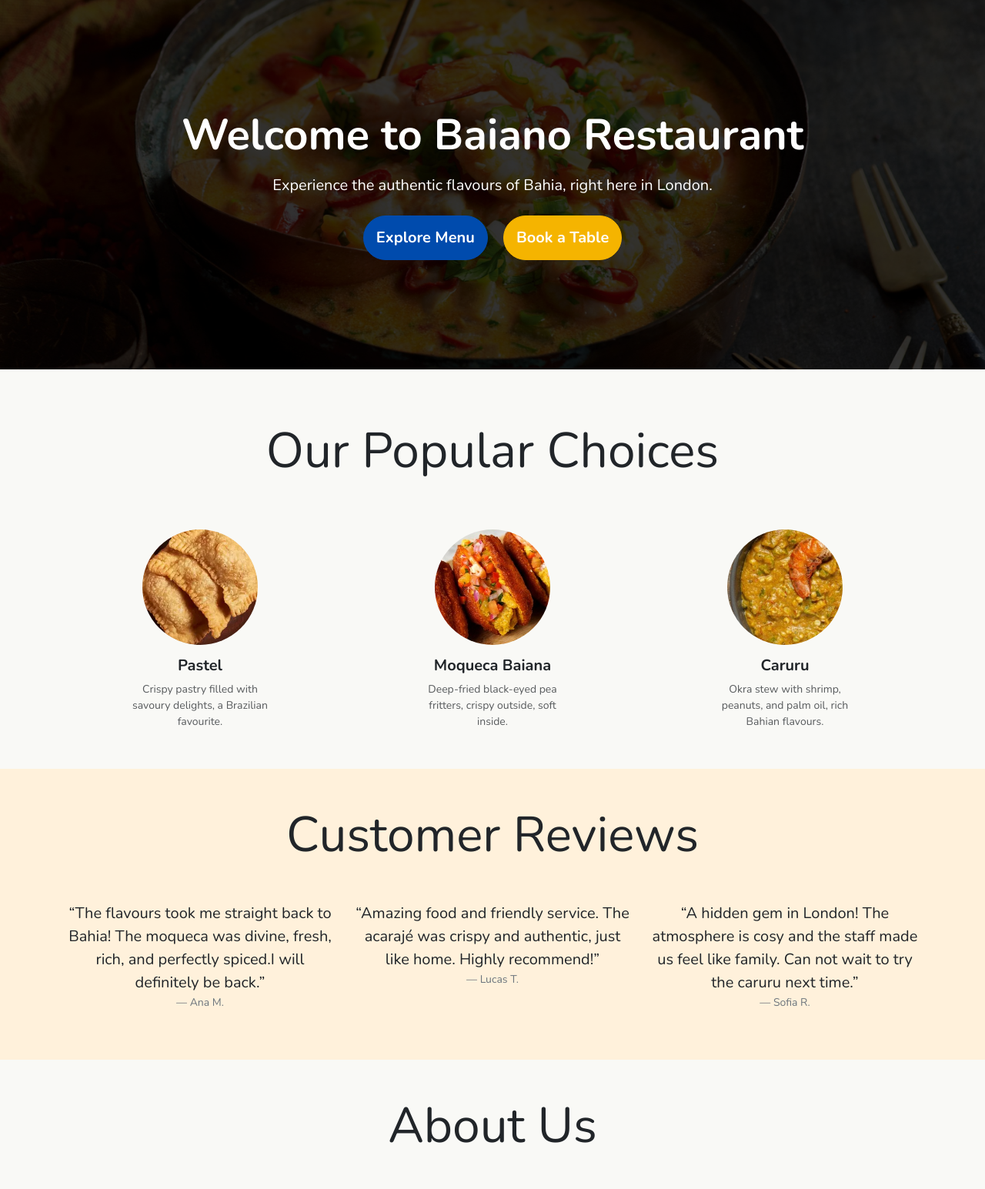
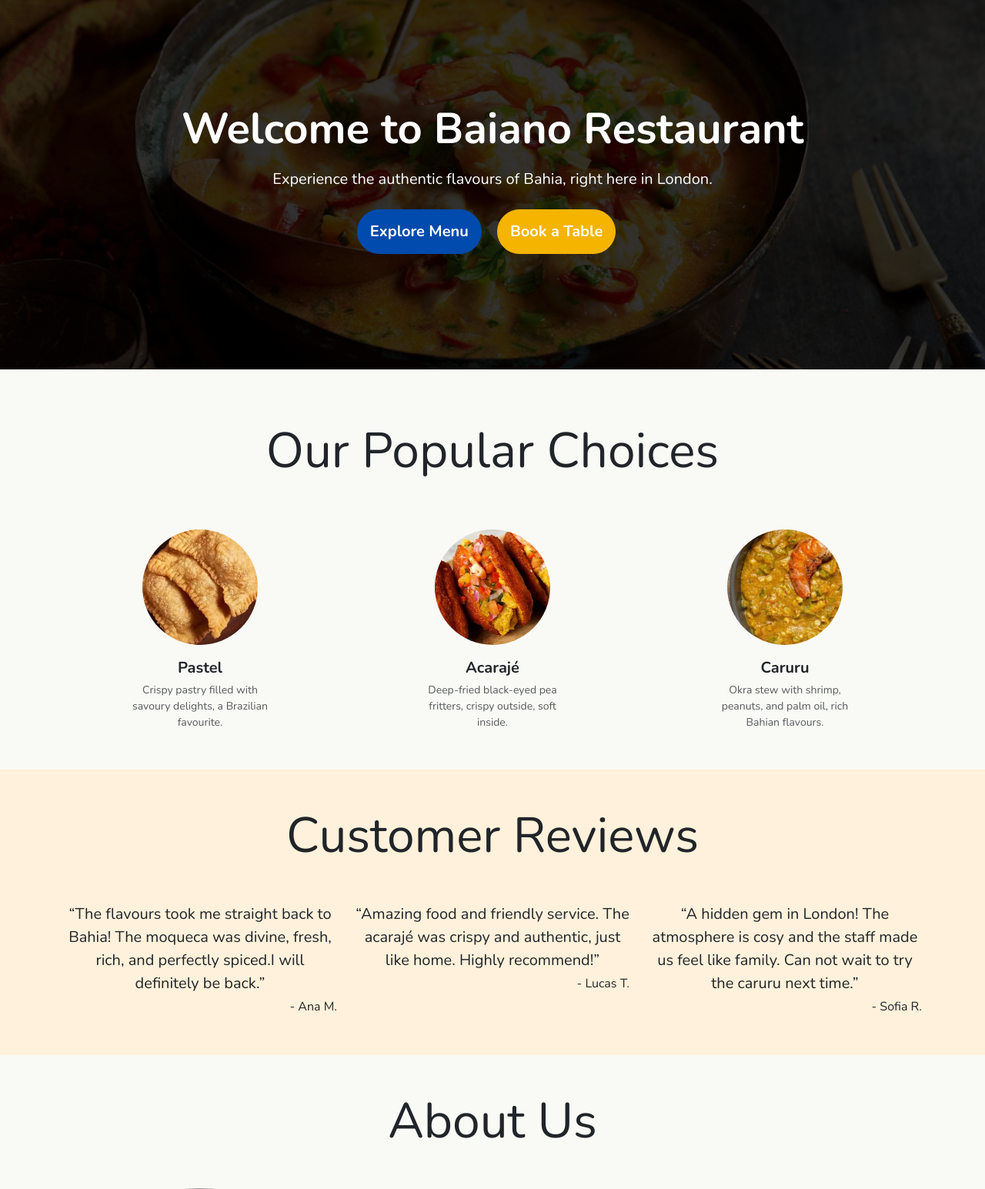
Before and after one commit to faelf/baiano, a Django app: page / in a window 1280 px wide. Shown: the part 74-1619 px from the top of the page at 77% size. Run offline with Django 4.2, Linux system fonts and the light colour scheme; some libraries are stand-ins or nearby versions; grey boxes are pictures that could not be loaded.

Commit message:
Improve Accessibility and SEO

```diff
--- a/restaurant/templates/restaurant/home.html
+++ b/restaurant/templates/restaurant/home.html
@@ -13,8 +13,8 @@
   <div class="container text-center">
     <h1 class="display-4 fw-bold mb-3">Welcome to Baiano Restaurant</h1>
     <p class="lead mb-4">Experience the authentic flavours of Bahia, right here in London.</p>
-    <a href="{% url 'menu' %}" class="btn btn-primary btn-lg p-3 me-3">Explore Menu</a>
-    <a href="{% url 'reservations' %}" class="btn btn-secondary p-3 btn-lg">Book a Table</a>
+    <a href="{% url 'menu' %}" class="btn btn-primary btn-lg p-3 me-3 mb-3">Explore Menu</a>
+    <a href="{% url 'reservations' %}" class="btn btn-secondary btn-lg p-3 me-3 mb-3">Book a Table</a>
   </div>
 </div>
 
@@ -28,19 +28,19 @@
   <div class="row text-center justify-content-around">
     <div class="col-12 col-md-4 feat-dishes">
       <img src="{% static 'images/pastel.png' %}" alt="Pastel">
-      <h5 class="fw-bold">Pastel</h5>
+      <p class="fs-5 fw-bold">Pastel</p>
       <p class="text-muted small">Crispy pastry filled with savoury delights, a Brazilian favourite.</p>
     </div>
 
     <div class="col-12 col-md-4 feat-dishes">
       <img src="{% static 'images/acaraje.jpg' %}" alt="Acaraje">
-      <h5 class="fw-bold">Moqueca Baiana</h5>
+      <p class="fs-5 fw-bold">Acarajé</p>
       <p class="text-muted small">Deep-fried black-eyed pea fritters, crispy outside, soft inside.</p>
     </div>
 
     <div class="col-12 col-md-4 feat-dishes">
       <img src="{% static 'images/caruru.jpg' %}" alt="Caruru">
-      <h5 class="fw-bold">Caruru</h5>
+      <p class="fs-5 fw-bold">Caruru</p>
       <p class="text-muted small">Okra stew with shrimp, peanuts, and palm oil, rich Bahian flavours.</p>
     </div>
   </div>
@@ -52,36 +52,29 @@
       <p class="display-3">Customer Reviews</p>
     </div>
 
-    <div class="row text-center justify-content-around">
+    <div class="row justify-content-around">
       <div class="col-12 col-md-4">
-        <figure>
-          <blockquote class="blockquote">
-            <p>“The flavours took me straight back to Bahia! The moqueca was divine, fresh, rich, and perfectly spiced.I
-              will definitely be back.”</p>
-          </blockquote>
-          <figcaption class="blockquote-footer">Ana M.</figcaption>
-        </figure>
+        <p class="text-center fs-5">“The flavours took me straight back to Bahia! The moqueca was divine, fresh, rich,
+          and perfectly
+          spiced.I
+          will definitely be back.”</p>
+        <p class="text-end">- Ana M.</p>
       </div>
 
       <div class="col-12 col-md-4">
-        <figure>
-          <blockquote class="blockquote">
-            <p>“Amazing food and friendly service. The acarajé was crispy and authentic, just like home. Highly
-              recommend!”</p>
-          </blockquote>
-          <figcaption class="blockquote-footer">Lucas T.</figcaption>
-        </figure>
+        <p class="text-center fs-5">“Amazing food and friendly service. The acarajé was crispy and authentic, just like
+          home. Highly
+          recommend!”
+        </p>
+        <p class="text-end">- Lucas T.</p>
       </div>
 
       <div class="col-12 col-md-4">
-        <figure>
-          <blockquote class="blockquote">
-            <p>“A hidden gem in London! The atmosphere is cosy and the staff made us feel like family. Can not wait to
-              try
-              the caruru next time.”</p>
-          </blockquote>
-          <figcaption class="blockquote-footer">Sofia R.</figcaption>
-        </figure>
+        <p class="text-center fs-5">“A hidden gem in London! The atmosphere is cosy and the staff made us feel like
+          family. Can not
+          wait to try
+          the caruru next time.”</p>
+        <p class="text-end">- Sofia R.</p>
       </div>
     </div>
   </div>
--- a/static/css/main.css
+++ b/static/css/main.css
@@ -205,6 +205,10 @@ nav {
   background-color: hsl(37, 100%, 93%); /* #fff4e6 */
 }
 
+figcaption {
+  color: black;
+}
+
 /* Log In Page */
 
 .login-page {
--- a/templates/base.html
+++ b/templates/base.html
@@ -29,6 +29,8 @@
   {% block page-title %}
 
   {% endblock page-title %}
+
+  <meta name="description" content="A fictitious restaurant for the Code Institute Project 3.">
 
   <!-- Bootstrap 5 -->
   <link href="https://cdn.jsdelivr.net/npm/bootstrap@5.3.7/dist/css/bootstrap.min.css" rel="stylesheet"
```
Also changed, not shown: 2 other files.
